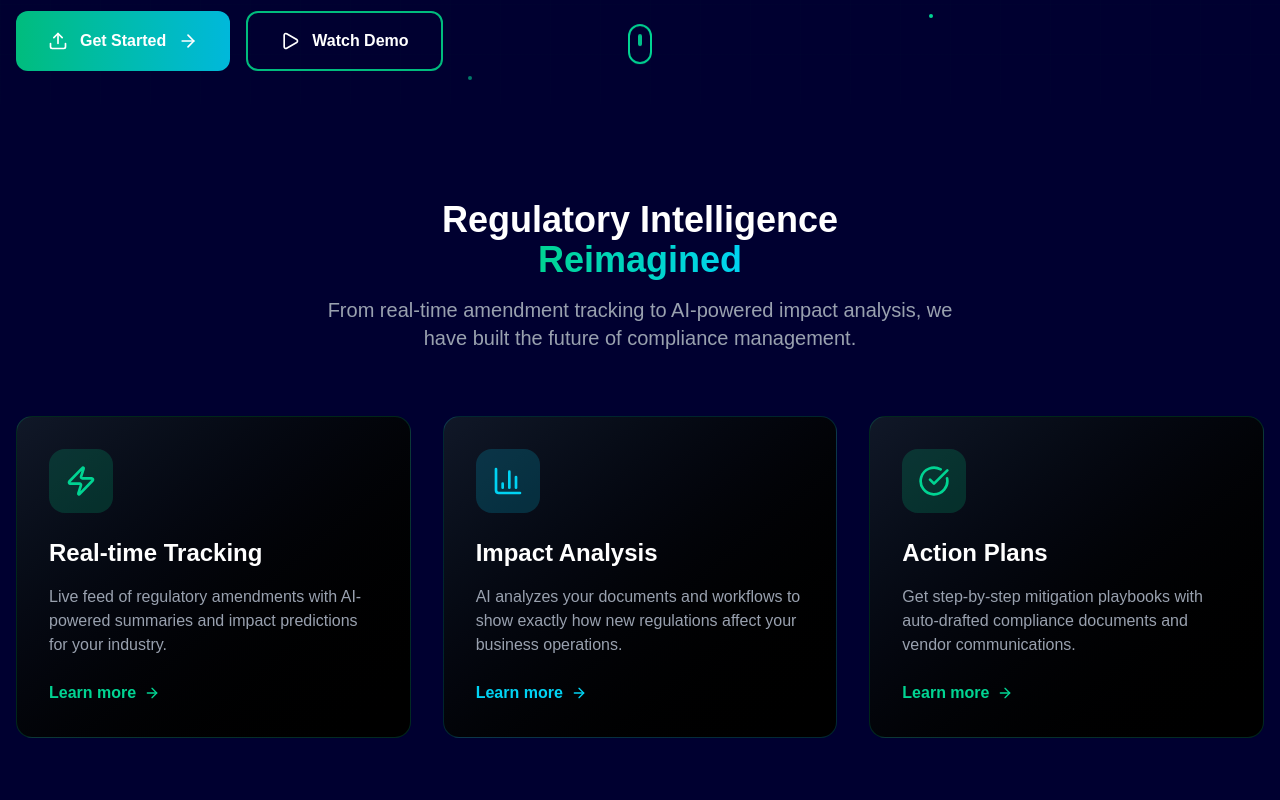
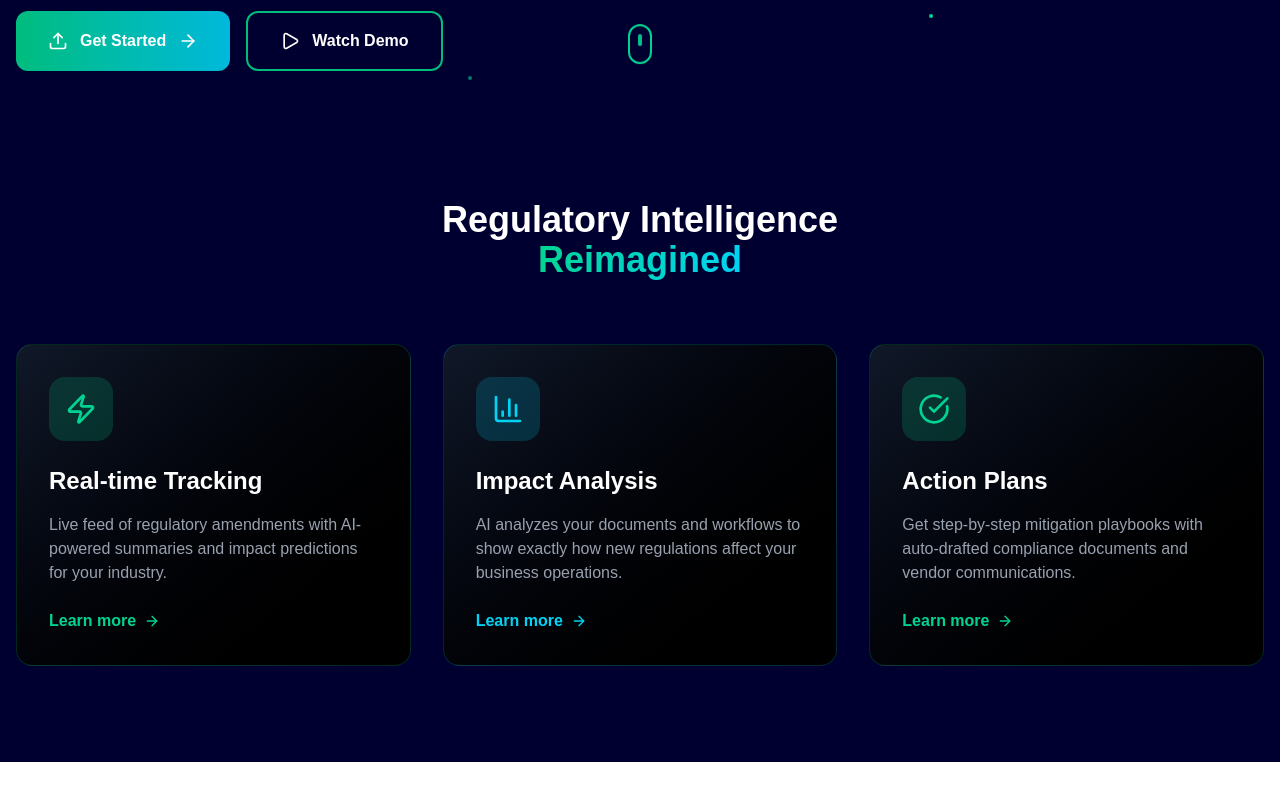
Before and after one commit to Sakshii-27/CompliFi, a Next.js app: page / in a window 1280 px wide. Shown: the part 696-1496 px from the top of the page. After the commit the page ends 1458 px from the top, so only its background shows below. Built offline with nearby package versions, Linux system fonts and the light colour scheme.

Commit message:
landingpage fix

```diff
--- a/src/app/page.tsx
+++ b/src/app/page.tsx
@@ -233,9 +233,9 @@
               <br />
               <span className="bg-gradient-to-r from-emerald-400 to-cyan-400 bg-clip-text text-transparent">Reimagined</span>
             </h3>
-            <p className="text-xl text-gray-400 max-w-2xl mx-auto">
+            {/* <p className="text-xl text-gray-400 max-w-2xl mx-auto">
               From real-time amendment tracking to AI-powered impact analysis, we have built the future of compliance management.
-</p>
+</p> */}
           </div>
 
           <div className="grid md:grid-cols-3 gap-8">
```
